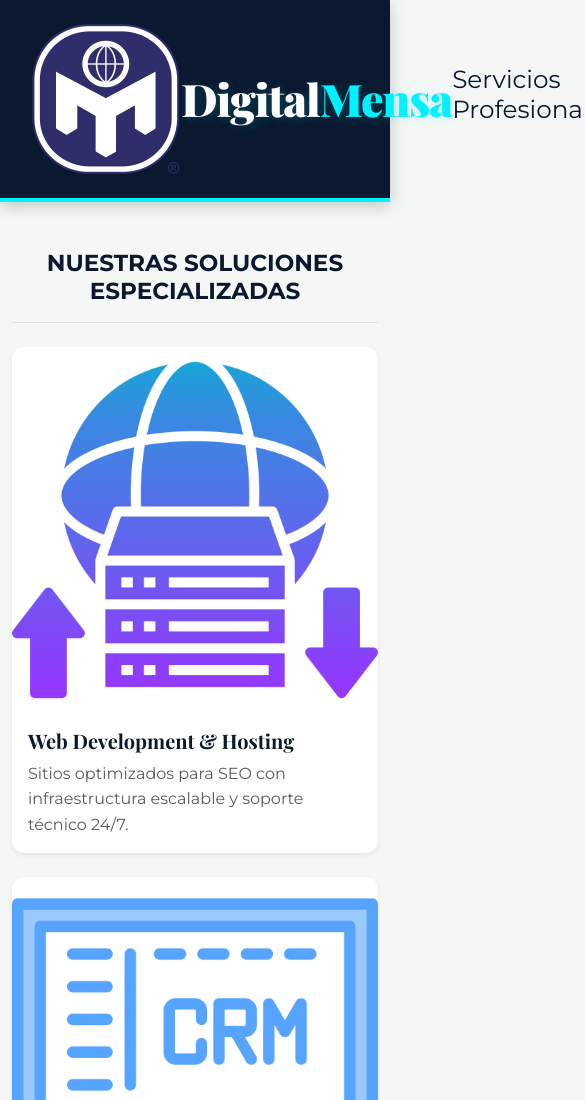
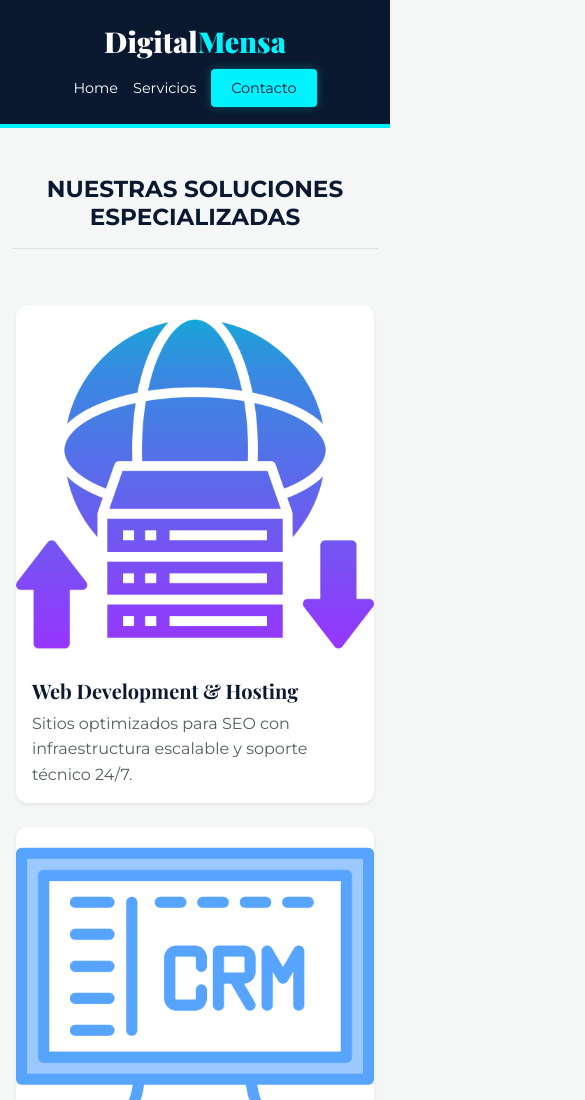
Before and after one commit to Agustino27/mi-portafolio, a plain HTML site: page pages/services.html in a window 390 px wide. Shown: the top 1100 px of the page, 585 px wide, since content can reach past the window. Drawn offline with nearby package versions, Linux system fonts and the light colour scheme.

Commit message:
Aplicamos Logica Mobile First en CSS y Media Queries

```diff
--- a/css/style.css
+++ b/css/style.css
@@ -1,4 +1,4 @@
-
+/* root */
 :root {
     --color-intelecto: #0a192f;
     --color-vivo: #00f2ff;
@@ -21,21 +21,36 @@ body {
     color: var(--color-intelecto);
 }
 
+/* Estilo Base: Mobile First (Celular) */
 /* header & nav */
+.header-flex {
+    display: flex;
+    flex-direction: column; /* Apilado para móvil */
+    align-items: center;
+    gap: 1rem;
+    padding: 1.5rem 5%;
+    background-color: var(--color-intelecto);
+    border-bottom: 4px solid var(--color-vivo);
+    text-align: center;
+    width: 100%;
+}
 
-/*
-header { text-align: center; padding: 2rem; }
-.header-flex { background-color: #96C3EC; }
-header nav ul { justify-content: center; gap: 30px; }
-*/
+#DM {
+    font-family: var(--fuente-titulo);
+    font-size: 1.8rem;
+    font-weight: 900;
+    color: white;
+    margin: 0;
+}
 
-.header-flex {
+/* Tus líneas comentadas se mantienen igual */
+/* .header-flex {
     display: flex;
     justify-content: space-between;
     align-items: center;
     padding: 1.5rem 8%;
-    background-color: var(--color-intelecto);
-    border-bottom: 4px solid var(--color-vivo);
+    background-color: var;
+    border-bottom: 4px solid var;
     box-shadow: 0 4px 15px rgba(0,0,0,0.2);
 }
 
@@ -47,7 +62,7 @@ header nav ul { justify-content: center; gap: 30px; }
     letter-spacing: -1px;
     margin: 0;
     text-shadow: 2px 2px 10px rgba(0, 242, 255, 0.2);
-}
+} */
 
 #DM span {
     color: var(--color-vivo);
@@ -55,19 +70,19 @@ header nav ul { justify-content: center; gap: 30px; }
 
 .nav-links {
     display: flex;
-    gap: 25px;
+    flex-direction: row;
+    flex-wrap: wrap;
+    justify-content: center;
+    gap: 15px;
     list-style: none;
-    align-items: center;
+    padding: 0;
+    margin: 0;
 }
 
 .nav-links a {
+    font-size: 0.9rem;
+    color: white;
     text-decoration: none;
-    color: #ffffff;
-    font-weight: 700;
-    font-size: 0.85rem;
-    text-transform: uppercase;
-    letter-spacing: 1px;
-    transition: 0.3s;
 }
 
 .nav-links a:hover {
@@ -78,17 +93,12 @@ header nav ul { justify-content: center; gap: 30px; }
 .btn-custom {
     background-color: var(--color-vivo);
     color: var(--color-intelecto) !important;
-    padding: 8px 20px;
+    padding: 10px 20px;
     border-radius: 4px;
     box-shadow: 0 0 10px rgba(0, 242, 255, 0.3);
 }
 
 /* cards */
-
-/*.service-card { background: white; padding: 20px; border-radius: 10px; }
-.card { border: none; border-radius: 15px; }
-*/
-
 .card {
     border: none;
     border-radius: 12px;
@@ -109,7 +119,6 @@ header nav ul { justify-content: center; gap: 30px; }
 }
 
 /* Formulario */
-
 .btn-primary {
     background-color: var(--color-intelecto);
     border: 2px solid var(--color-vivo);
@@ -130,3 +139,27 @@ footer {
     padding: 40px 0;
     border-top: 1px solid rgba(255,255,255,0.1);
 }
+
+
+/* Media Queries para Tablets & Desktop */
+@media (min-width: 768px) {
+    .header-flex {
+        flex-direction: row;
+        justify-content: space-between;
+        padding: 1.5rem 8%;
+    }
+
+    #DM {
+        font-size: 2.2rem;
+    }
+
+    .nav-links a {
+        font-size: 1rem;
+    }
+}
+
+@media (max-width: 767px) {
+    section {
+        padding: 2rem 1rem !important;
+    }
+}
--- a/pages/services.html
+++ b/pages/services.html
@@ -3,7 +3,7 @@
 <head>
     <meta charset="UTF-8">
     <meta name="viewport" content="width=device-width, initial-scale=1.0">
-    <title>Servicios - DigitalMensa</title>
+    <title>DigitalMensa | Hub de Profesionales</title>
     <link href="https://fonts.googleapis.com/css2?family=Montserrat:wght@400;700&family=Playfair+Display:wght@700;900&display=swap" rel="stylesheet">
     <link href="https://cdn.jsdelivr.net/npm/bootstrap@5.3.0/dist/css/bootstrap.min.css" rel="stylesheet">
     <link rel="stylesheet" href="../css/style.css">
@@ -12,15 +12,16 @@
 <body>
 
     <header class="header-flex">
-        <img src="../img/Il vero logo. Mensa.png" alt="Logo corporativo de DigitalMensa" class="logo" style="max-width: 150px;">
+    <div class="brand">
         <h1 id="DM">Digital<span>Mensa</span></h1>
-        <h2>Servicios Profesionales</h2>
-        <nav>
-            <ul class="nav-links">
-                <li><a href="../index.html">HOME</a></li>
-                <li><a href="about.html">ABOUT</a></li>
-            </ul>
-        </nav>
+    </div>
+    <nav>
+        <ul class="nav-links">
+            <li><a href="../index.html">Home</a></li>
+            <li><a href="services.html">Servicios</a></li>
+            <li><a href="about.html" class="btn-custom">Contacto</a></li>
+        </ul>
+    </nav>
     </header>
 
     <main>
```
Also changed, not shown: index.html (+1 -1 lines), pages/about.html (+10 -8 lines), Wireframes_Desktop_and_Mobile.jpg (deleted).
